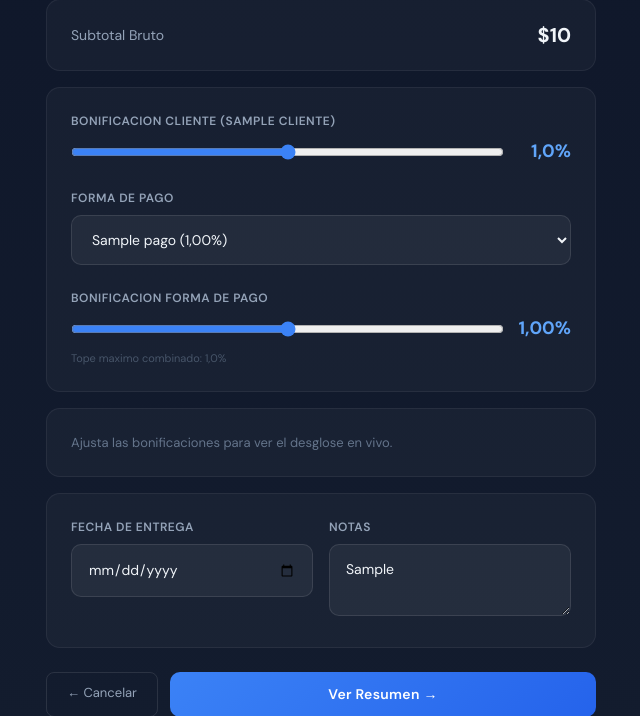
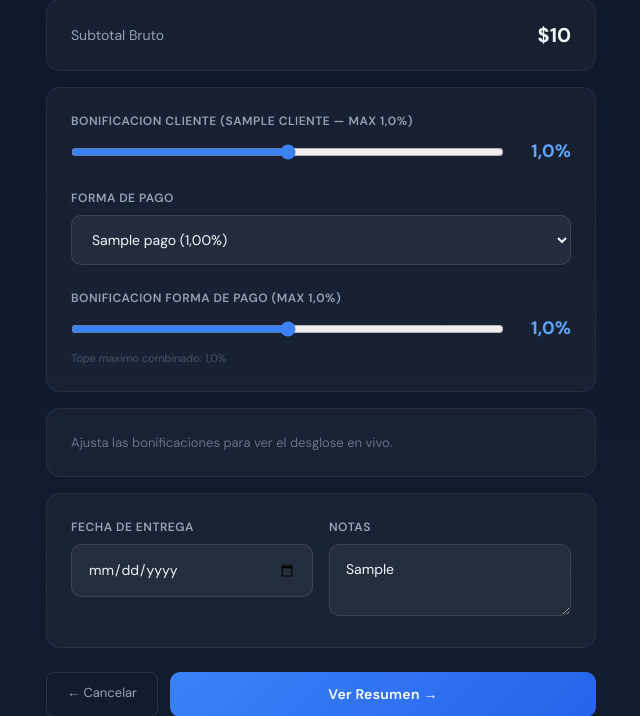
Before and after one commit to luciaf17/cotizador, a Django app: page /1/bonificaciones/ in a window 1280 px wide. Shown: the part 184-900 px from the top of the page, without its empty margins (319-959 px from the left). Run offline with Django 5.2, Linux system fonts and the light colour scheme; a user stored in the database is signed in; tables that the repository leaves empty hold one stand-in row (values such as "Sample post"); some libraries are stand-ins or nearby versions.

Commit message:
fix: sliders bonificacion con tope por concepto y tope combinado
Bug 1 - Barras de bonificacion con tope incorrecto:
- Slider cliente: max = bonificacion_porcentaje del cliente (ej 15%)
- Slider forma pago: max = bonificacion_porcentaje de la forma (ej 15%)
- Al cambiar forma de pago, el slider se actualiza al nuevo max
- JS enforceMax: si la suma supera tenant.bonif_max_porcentaje (30%),
  la otra barra se ajusta automaticamente
- Server side: calcular_bonificaciones ya limita al tope combinado

Bug 2 - Llantas no filtran por Centro:
Verificado que los chasis de Acoplados Rurales NO tienen propiedad
Centro en los datos importados del Excel. Las llantas tienen Centro
Exacto (contribuyen al acumulado) y los ejes tienen Centro Min/Max
(filtran). El flujo correcto es: usuario elige llanta (define Centro)
→ ejes se filtran por ese Centro. Esto ya funciona porque paso_rodados
recalcula el acumulado incluyendo items de rodados anteriores.

Co-Authored-By: Claude Opus 4.6 (1M context) <noreply@anthropic.com>

```diff
--- a/apps/cotizaciones/views.py
+++ b/apps/cotizaciones/views.py
@@ -587,15 +587,18 @@ def bonificaciones(request, cotizacion_id):
     items_data = _get_items_data(cotizacion)
     subtotal_bruto = sum(Decimal(str(i['precio_linea'])) for i in items_data)
 
+    bonif_cliente_max = float(cotizacion.cliente.bonificacion_porcentaje)
+    forma_pago_actual = cotizacion.forma_pago
+    bonif_pago_max = float(forma_pago_actual.bonificacion_porcentaje) if forma_pago_actual else 0
+
     return render(request, 'cotizaciones/bonificaciones.html', {
         'cotizacion': cotizacion,
         'formas_pago': formas_pago,
         'bonif_max': bonif_max,
+        'bonif_cliente_max': bonif_cliente_max,
+        'bonif_pago_max': bonif_pago_max,
         'subtotal_bruto': subtotal_bruto,
-        'bonif_cliente_default': min(
-            float(cotizacion.cliente.bonificacion_porcentaje),
-            bonif_max,
-        ),
+        'bonif_cliente_default': bonif_cliente_max,
     })
 
 
--- a/templates/cotizaciones/bonificaciones.html
+++ b/templates/cotizaciones/bonificaciones.html
@@ -25,17 +25,17 @@
         <div class="card" style="padding: 24px; margin-bottom: 16px;">
             <!-- Bonif Cliente -->
             <div style="margin-bottom: 24px;">
-                <label class="label-dark">Bonificacion cliente ({{ cotizacion.cliente.tipo_cliente.nombre }})</label>
+                <label class="label-dark">Bonificacion cliente ({{ cotizacion.cliente.tipo_cliente.nombre }} — max {{ bonif_cliente_max }}%)</label>
                 <div style="display: flex; align-items: center; gap: 12px;">
                     <input type="range" name="bonif_cliente_pct" id="bonif_cliente"
-                           min="0" max="{{ bonif_max }}" step="0.5"
+                           min="0" max="{{ bonif_cliente_max }}" step="0.5"
                            value="{{ bonif_cliente_default }}"
                            style="flex: 1;"
                            hx-get="{% url 'cotizacion_calcular' cotizacion_id=cotizacion.id %}"
                            hx-trigger="input changed delay:200ms"
                            hx-target="#totales-preview"
                            hx-include="[name='bonif_pago_pct']"
-                           oninput="document.getElementById('bonif_cliente_val').textContent = this.value + '%'">
+                           oninput="enforceMax(this, 'cliente'); document.getElementById('bonif_cliente_val').textContent = this.value + '%'">
                     <span id="bonif_cliente_val" style="color: #60a5fa; font-size: 18px; font-weight: 700; min-width: 55px; text-align: right;">{{ bonif_cliente_default }}%</span>
                 </div>
             </div>
@@ -44,7 +44,7 @@
             <div style="margin-bottom: 24px;">
                 <label class="label-dark">Forma de pago</label>
                 <select name="forma_pago_id" id="forma_pago" class="input-dark"
-                        onchange="var b=this.options[this.selectedIndex].dataset.bonif; document.getElementById('bonif_pago').value=b; document.getElementById('bonif_pago_val').textContent=b+'%'; htmx.trigger(document.getElementById('bonif_pago'),'input');">
+                        onchange="updateFormaPago(this)">
                     {% for fp in formas_pago %}
                     <option value="{{ fp.id }}" data-bonif="{{ fp.bonificacion_porcentaje }}"
                             {% if fp.id == cotizacion.forma_pago_id %}selected{% endif %}>
@@ -56,18 +56,18 @@
 
             <!-- Bonif Pago -->
             <div>
-                <label class="label-dark">Bonificacion forma de pago</label>
+                <label class="label-dark">Bonificacion forma de pago (max <span id="bonif_pago_max_label">{{ bonif_pago_max }}</span>%)</label>
                 <div style="display: flex; align-items: center; gap: 12px;">
                     <input type="range" name="bonif_pago_pct" id="bonif_pago"
-                           min="0" max="{{ bonif_max }}" step="0.5"
-                           value="{{ cotizacion.forma_pago.bonificacion_porcentaje }}"
+                           min="0" max="{{ bonif_pago_max }}" step="0.5"
+                           value="{{ bonif_pago_max }}"
                            style="flex: 1;"
                            hx-get="{% url 'cotizacion_calcular' cotizacion_id=cotizacion.id %}"
                            hx-trigger="input changed delay:200ms"
                            hx-target="#totales-preview"
                            hx-include="[name='bonif_cliente_pct']"
-                           oninput="document.getElementById('bonif_pago_val').textContent = this.value + '%'">
-                    <span id="bonif_pago_val" style="color: #60a5fa; font-size: 18px; font-weight: 700; min-width: 55px; text-align: right;">{{ cotizacion.forma_pago.bonificacion_porcentaje }}%</span>
+                           oninput="enforceMax(this, 'pago'); document.getElementById('bonif_pago_val').textContent = this.value + '%'">
+                    <span id="bonif_pago_val" style="color: #60a5fa; font-size: 18px; font-weight: 700; min-width: 55px; text-align: right;">{{ bonif_pago_max }}%</span>
                 </div>
                 <span style="color: #475569; font-size: 11px; margin-top: 8px; display: block;">Tope maximo combinado: {{ bonif_max }}%</span>
             </div>
@@ -100,4 +100,41 @@
         </div>
     </form>
 </div>
+
+<script>
+var BONIF_MAX = {{ bonif_max }};
+
+function enforceMax(slider, which) {
+    var cliente = document.getElementById('bonif_cliente');
+    var pago = document.getElementById('bonif_pago');
+    var vc = parseFloat(cliente.value);
+    var vp = parseFloat(pago.value);
+    var suma = vc + vp;
+
+    if (suma > BONIF_MAX) {
+        if (which === 'cliente') {
+            var nuevo = Math.max(0, BONIF_MAX - vc);
+            pago.value = nuevo;
+            document.getElementById('bonif_pago_val').textContent = nuevo + '%';
+            htmx.trigger(pago, 'input');
+        } else {
+            var nuevo = Math.max(0, BONIF_MAX - vp);
+            cliente.value = nuevo;
+            document.getElementById('bonif_cliente_val').textContent = nuevo + '%';
+            htmx.trigger(cliente, 'input');
+        }
+    }
+}
+
+function updateFormaPago(sel) {
+    var bonif = parseFloat(sel.options[sel.selectedIndex].dataset.bonif);
+    var pago = document.getElementById('bonif_pago');
+    pago.max = bonif;
+    pago.value = bonif;
+    document.getElementById('bonif_pago_val').textContent = bonif + '%';
+    document.getElementById('bonif_pago_max_label').textContent = bonif;
+    enforceMax(pago, 'pago');
+    htmx.trigger(pago, 'input');
+}
+</script>
 {% endblock %}
```
Also changed, not shown: apps/cotizaciones/tests/test_e2e.py (+6 -3 lines), apps/cotizaciones/tests/test_views.py (+5 -6 lines).
